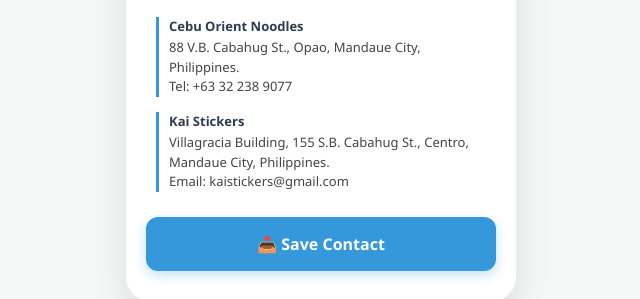
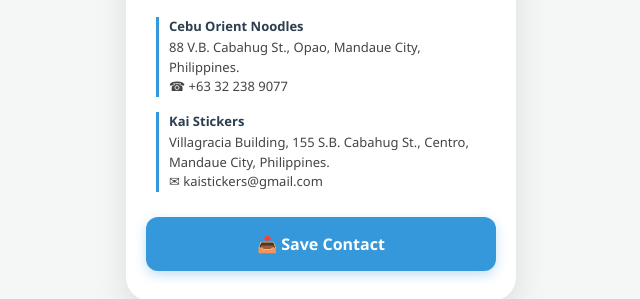
Before and after one commit to ongjacob/ongjacob.github.io, a plain HTML site: page index.html in a window 1280 px wide. Shown: the part 425-724 px from the top of the page, 319-959 px from the left. Drawn offline with Linux system fonts and the light colour scheme.

Commit message:
Update index.html

```diff
--- a/index.html
+++ b/index.html
@@ -99,13 +99,13 @@
         <div class="business-section">
             <span class="biz-name">Cebu Orient Noodles</span>
             88 V.B. Cabahug St., Opao, Mandaue City, Philippines.<br>
-            Tel: +63 32 238 9077
+            ☎ +63 32 238 9077
         </div>
 
         <div class="business-section">
             <span class="biz-name">Kai Stickers</span>
             Villagracia Building, 155 S.B. Cabahug St., Centro, Mandaue City, Philippines.<br>
-            Email: kaistickers@gmail.com
+            ✉ kaistickers@gmail.com
         </div>
 
        <a href="ongjacob.vcf" download="ongjacob.vcf" class="btn">
```
